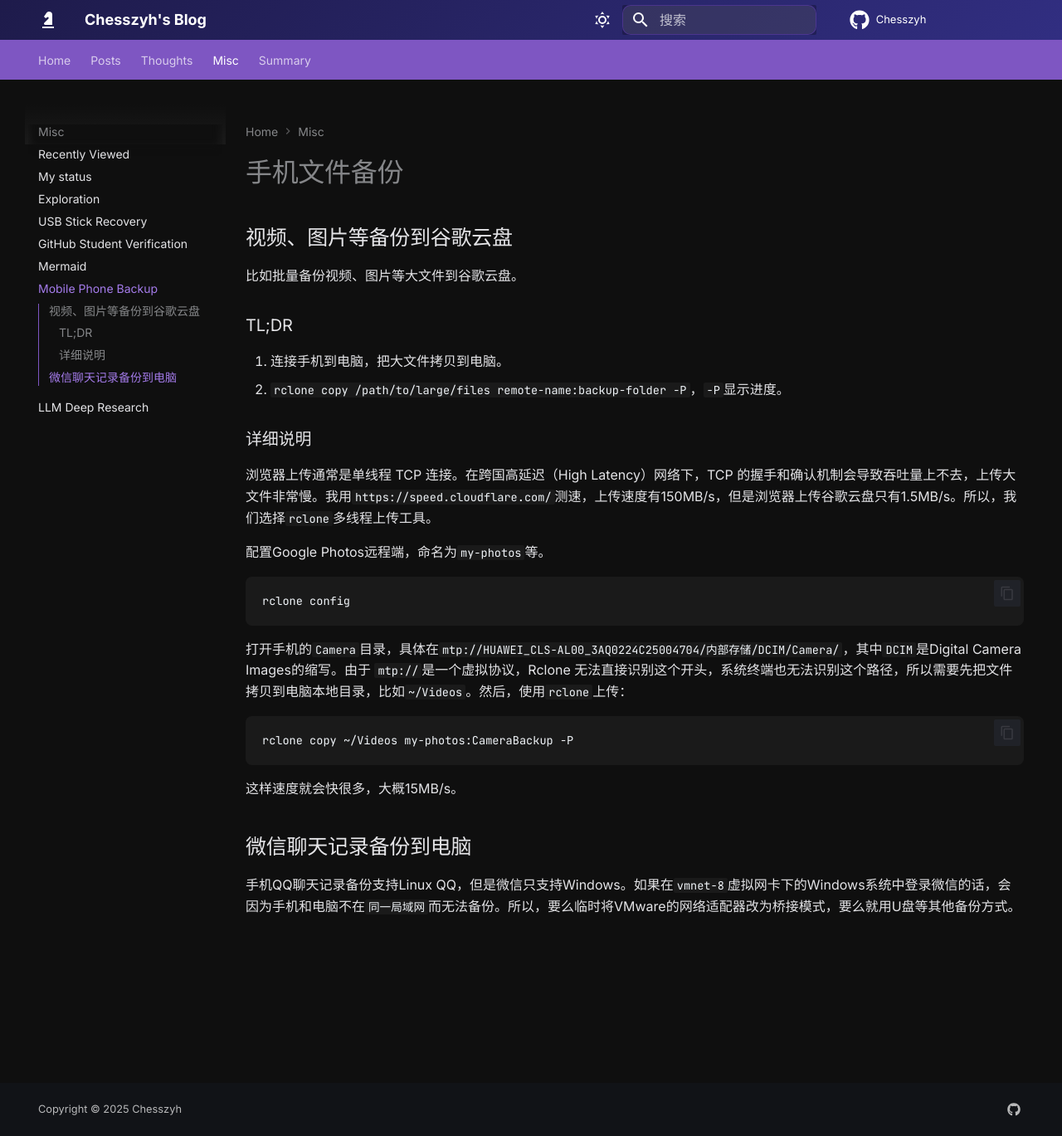
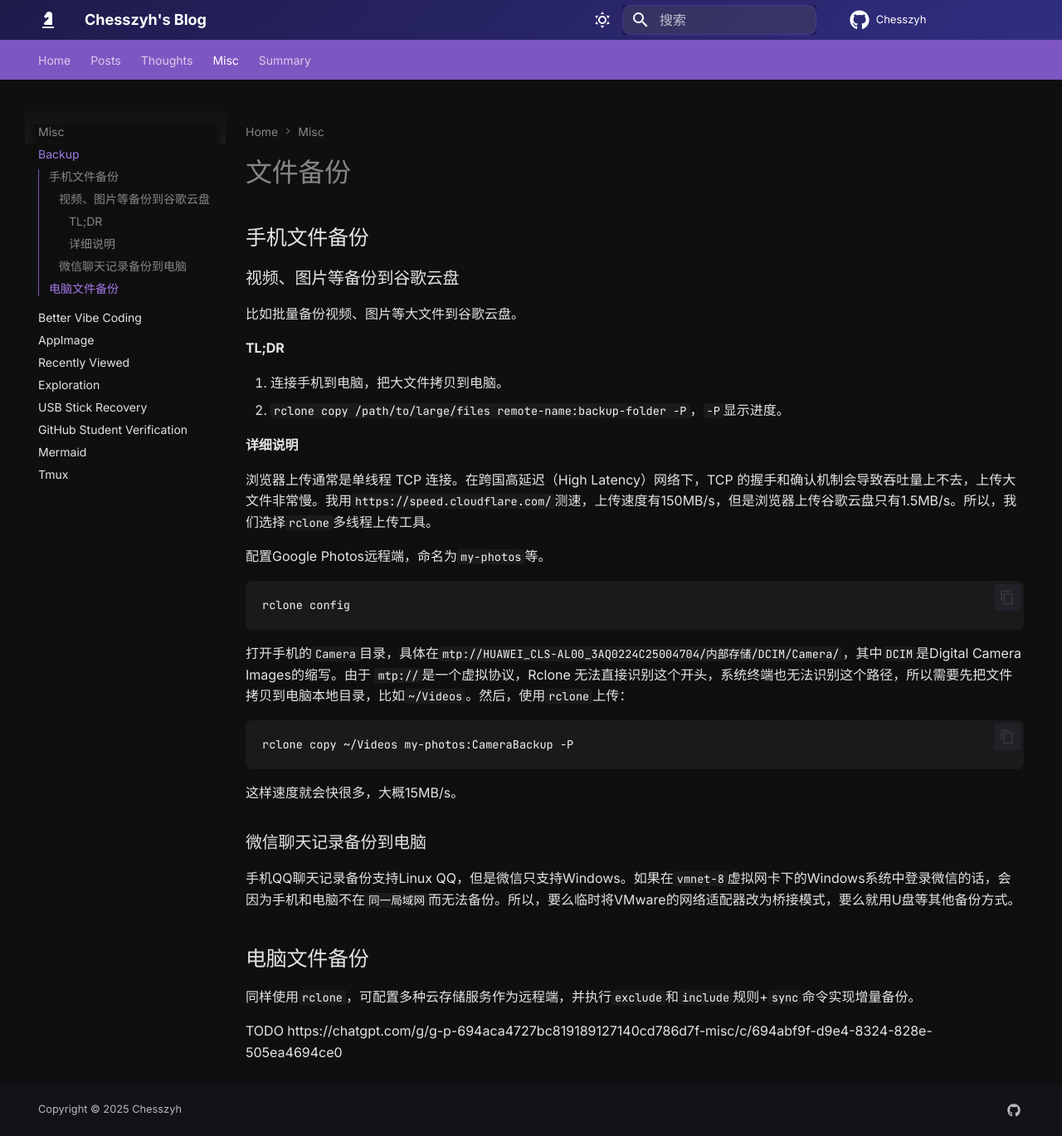
Before and after one commit to Chesszyh/Chesszyh.github.io, an MkDocs documentation site: the page built from docs/misc/Backup.md, in a window 1280 px wide and 1369 px high. Shown: the whole window at 83% size. Built offline with MkDocs 1.6.1 and Material for MkDocs 9.7.7, drawn with Linux system fonts in a browser that asks for light colours.

Commit message:
Update: Vibe coding, backup, appimage

```diff
--- a/docs/misc/Mobilephone-backup.md
+++ b/docs/misc/Backup.md
@@ -1,15 +1,17 @@
-# 手机文件备份
+# 文件备份
 
-## 视频、图片等备份到谷歌云盘
+## 手机文件备份
+
+### 视频、图片等备份到谷歌云盘
 
 比如批量备份视频、图片等大文件到谷歌云盘。
 
-### TL;DR
+#### TL;DR
 
 1. 连接手机到电脑，把大文件拷贝到电脑。
 2. `rclone copy /path/to/large/files remote-name:backup-folder -P`，`-P`显示进度。
 
-### 详细说明
+#### 详细说明
 
 浏览器上传通常是单线程 TCP 连接。在跨国高延迟（High Latency）网络下，TCP 的握手和确认机制会导致吞吐量上不去，上传大文件非常慢。我用`https://speed.cloudflare.com/`测速，上传速度有150MB/s，但是浏览器上传谷歌云盘只有1.5MB/s。所以，我们选择`rclone`多线程上传工具。
 
@@ -27,6 +29,12 @@
 
 这样速度就会快很多，大概15MB/s。
 
-## 微信聊天记录备份到电脑
+### 微信聊天记录备份到电脑
 
 手机QQ聊天记录备份支持Linux QQ，但是微信只支持Windows。如果在`vmnet-8`虚拟网卡下的Windows系统中登录微信的话，会因为手机和电脑不在`同一局域网`而无法备份。所以，要么临时将VMware的网络适配器改为桥接模式，要么就用U盘等其他备份方式。
+
+## 电脑文件备份
+
+同样使用`rclone`，可配置多种云存储服务作为远程端，并执行`exclude`和`include`规则+`sync`命令实现增量备份。
+
+TODO https://chatgpt.com/g/g-p-694aca4727bc819189127140cd786d7f-misc/c/694abf9f-d9e4-8324-828e-505ea4694ce0
--- a/mkdocs.yml
+++ b/mkdocs.yml
@@ -119,16 +119,16 @@
     - "TODO": posts/TODO.md
   - Thoughts:
     - Index: thoughts/index.md
-    - "Is Vibe coding good for me?": thoughts/Is-vibe-coding-good-for-me.md
   - Misc:
+    - "Backup": misc/Backup.md
+    - "Better Vibe Coding": misc/Better-vibe-coding.md
+    - "AppImage": misc/AppImage.md
     - "Recently Viewed": misc/Recently.md
-    - "My status": misc/Status.md
     - "Exploration": misc/Exploration.md
     - "USB Stick Recovery": misc/usb-stick-recovery-and-reformat.md
     - "GitHub Student Verification": misc/github学生验证以及代理问题.md
     - "Mermaid": misc/Mermaid.md
-    - "Mobile Phone Backup": misc/Mobilephone-backup.md
-    - "LLM Deep Research": misc/llm-deep-research.md
+    - "Tmux": misc/tools/tmux.md
   - Summary:
     - "对大学前两年的失败总结": summary/2025-08-27.md
 
@@ -171,9 +171,9 @@
   generator: false
 
 # WTF is this not working?
-mermaid:javascript:
-  - https://unpkg.com/mermaid@10.9.0/dist/mermaid.min.js
-  - javascripts/init-mermaid.js
+# mermaid:javascript:
+#   - https://unpkg.com/mermaid@10.9.0/dist/mermaid.min.js
+#   - javascripts/init-mermaid.js
 
 extra_css:
   - stylesheets/extra.css
```
Also changed, not shown: docs/misc/AppImage.md (added, +11 -0 lines), docs/misc/Better-vibe-coding.md (added, +12 -0 lines), docs/misc/Recently.md (+10 -0 lines), docs/misc/Status.md (deleted, +0 -34 lines), docs/misc/llm-deep-research.md (deleted, +0 -9 lines), docs/thoughts/Is-vibe-coding-good-for-me.md (deleted, +0 -3 lines), docs/thoughts/index.md (+2 -2 lines).
